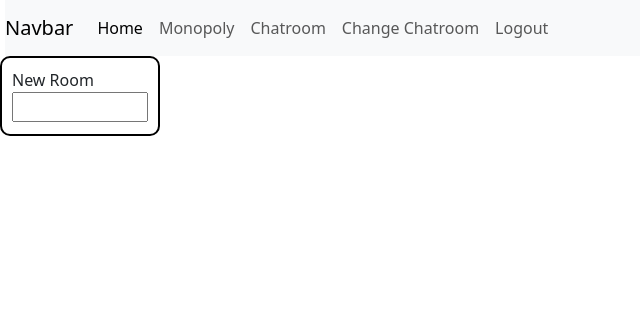
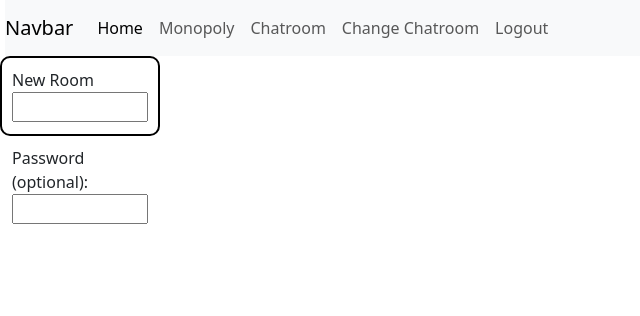
Before and after one commit to AbingtonHeightsSoftwareClub/website, a Flask app: page /chatroom/choose_chatroom/choose in a window 1280 px wide. Shown: the top 316 px of the page, without its empty margins (0-640 px from the left). Run offline with Flask 3, Linux system fonts and the light colour scheme; the visitor is signed in with stand-in values (Sample User, id 1); data that the repository does not hold is empty; some libraries are stand-ins or nearby versions.

Commit message:
Update db and html to contain an optional, non-functioning room password

```diff
--- a/models.py
+++ b/models.py
@@ -101,10 +101,22 @@ class ActiveUsers(db.Model):
     __tablename__ = "active_users"
     id: Mapped[int] = mapped_column(primary_key=True)
     title: Mapped[str] = mapped_column()
-    room: Mapped[int] = mapped_column(nullable=True)
+    room: Mapped[int] = mapped_column()
+    # Nullable cuz I can't set it to false by default
+    host: Mapped[bool] = mapped_column(nullable=True)
+    # This may be controversial, but this will only be stored here if the user is the host of a room
+    room_password: Mapped[Optional[str]] = mapped_column(nullable=True)
+
+    # Sets the password as the hash of the given password
+    def set_password(self, password):
+        self.room_password = generate_password_hash(password)
+
+    # Hashes the password and checks it to the stored hash. If true, login is correct.
+    def check_password(self, password):
+        return check_password_hash(self.room_password, password)
 
     def __str__(self):
-        return f"{self.title}: {self.session_id}"
+        return f"{self.title}: {self.session_id}\nRoom: {self.room} - Host? {self.host}"
 
 # This is necessary for the login system.
 @login.user_loader
--- a/routes/chatroom/chatroom_routes.py
+++ b/routes/chatroom/chatroom_routes.py
@@ -67,6 +67,8 @@ def register_routes(app, db: SQLAlchemy):
             # Define all rooms and all users in those rooms every time so that no user is missed.
             active_users: dict = dict()
             rooms: set = set()
+            # We should probably refactor rooms as a db object atp... (but that's too hard)
+            private_rooms: set = set()
             # For every active user ever
             for user in ActiveUsers.query.all():
                 # Add every possible room (it's a set so no duplicates)
@@ -102,7 +104,7 @@ def register_routes(app, db: SQLAlchemy):
                     rooms.add(message.room)
 
 
-                return redirect(url_for("choose_chatroom", room="choose", active_users=active_users))
+                return redirect(url_for("choose_chatroom", room="choose"))
 
             current_user.room = int(room)
             db.session.commit()
--- a/static/js/choose_chatroom.js
+++ b/static/js/choose_chatroom.js
@@ -1,5 +1,5 @@
 let choose_new = document.getElementById("add");
-
+let password = document.getElementById("room_password")
 choose_new.addEventListener("keypress", function (event) {
     if (event.key == "Enter") {
 
--- a/templates/chatroom/choose_chatroom.html
+++ b/templates/chatroom/choose_chatroom.html
@@ -9,7 +9,10 @@
 <div class="box">
     <div class="room add">
     <label for="add">New Room</label>
-    <input type="number" name="New Room" id="add">
+    <input type="number" name="New Room" id="add"><br/>
+    <label for="room_password">Password (optional): </label>
+    <input type="password" name="room_password" id="room_password">
+    <br/>
     </div>
 
     {% for room in rooms %}
```
